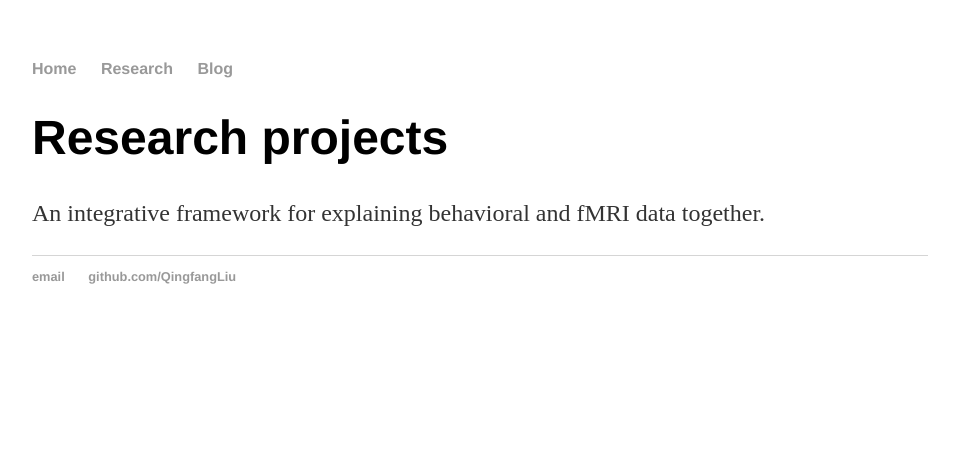
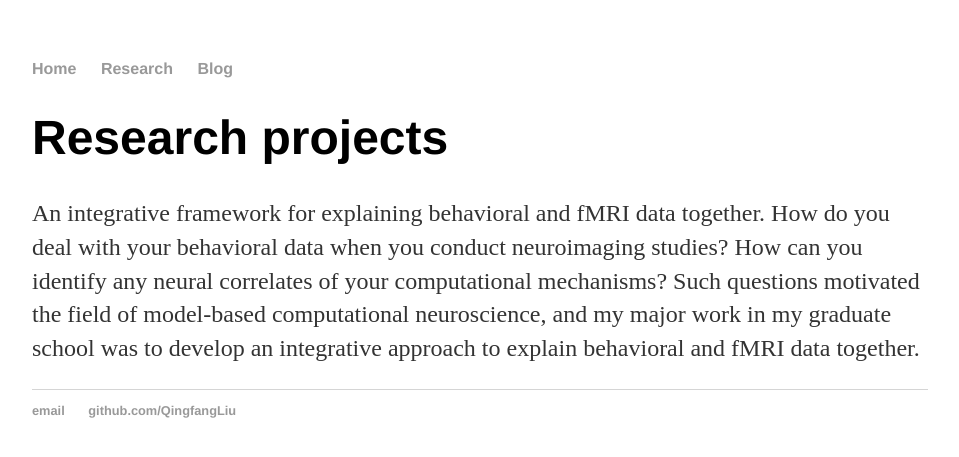
Before and after one commit to QingfangLiu/qingfangliu.github.io, a Jekyll site: the page built from Research/index.html, in a window 1280 px wide. Shown: the top 457 px of the page, without its empty margins (160-1119 px from the left). Built offline with Jekyll 4.4.1, drawn with Linux system fonts in a browser that asks for light colours.

Commit message:
Update index.html

```diff
--- a/Research/index.html
+++ b/Research/index.html
@@ -3,10 +3,11 @@ layout: default
 title: Research
 ---
 
-		<div class="Research">
-			<h1>Research projects</h1>
-			<p> An integrative framework for explaining behavioral and fMRI data together.
-			</p>
+	<div class="Research">
+	<h1>Research projects</h1>
+	<p> An integrative framework for explaining behavioral and fMRI data together.
+	How do you deal with your behavioral data when you conduct neuroimaging studies? How can you identify any neural correlates of your computational mechanisms? Such questions motivated the field of model-based computational neuroscience, and my major work in my graduate school was to develop an integrative approach to explain behavioral and fMRI data together.
+	</p>
 
 
-		</div>
+	</div>
```
